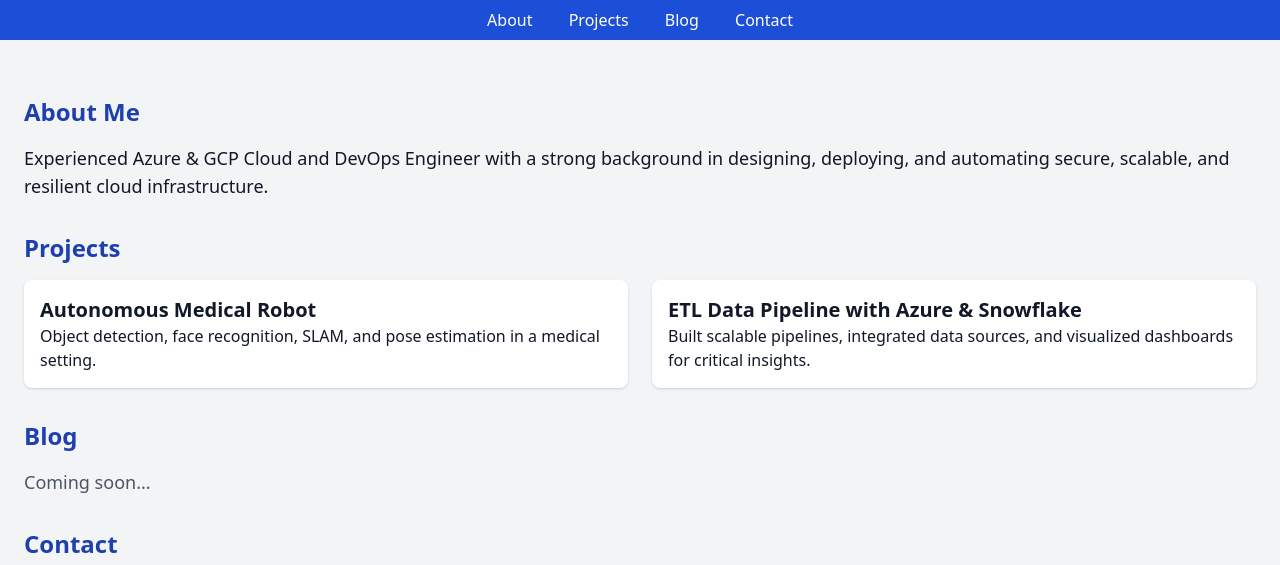
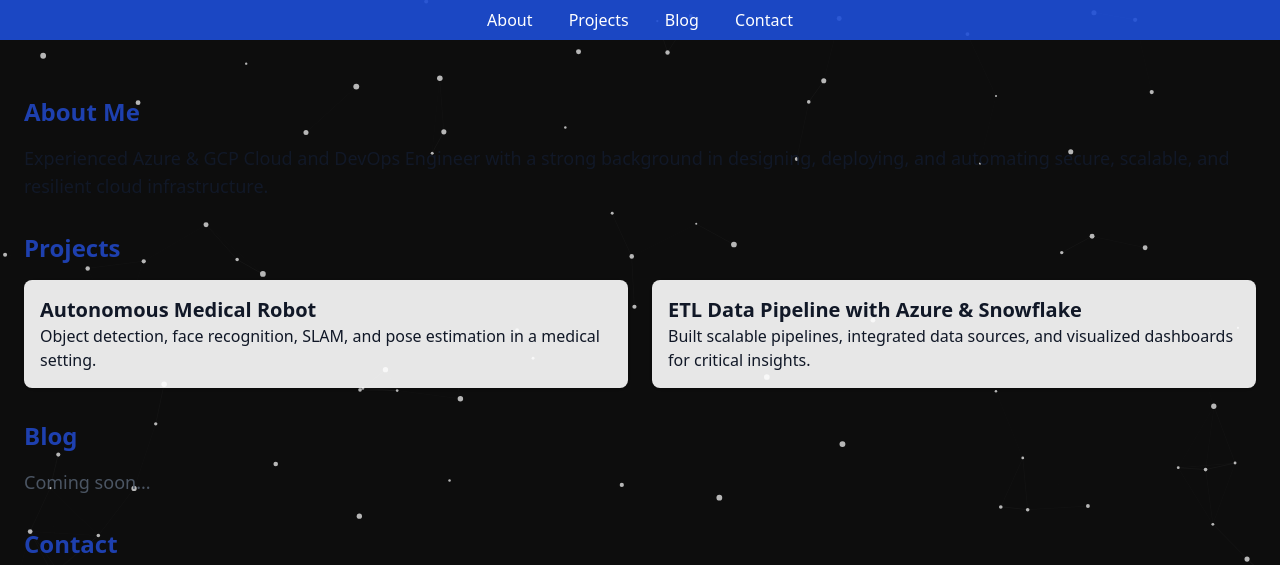
Before and after one commit to bhargavtharun/bhargsvportfolio, a plain HTML site: page index.html in a window 1280 px wide. Shown: the part 96-661 px from the top of the page. Drawn offline with nearby package versions, Linux system fonts and the light colour scheme.

Commit message:
Update index.html

```diff
--- a/index.html
+++ b/index.html
@@ -4,11 +4,30 @@
   <meta charset="UTF-8" />
   <meta name="viewport" content="width=device-width, initial-scale=1.0"/>
   <title>Bhargav Tharun | Cloud & DevOps Engineer</title>
-  <link href="https://cdn.jsdelivr.net/npm/tailwindcss@2.2.19/dist/tailwind.min.css" rel="stylesheet">
+  <link href="https://cdn.jsdelivr.net/npm/tailwindcss@2.2.19/dist/tailwind.min.css" rel="stylesheet" />
   <script src="https://kit.fontawesome.com/a076d05399.js" crossorigin="anonymous"></script>
+  <style>
+    /* Canvas full screen behind content */
+    #bgCanvas {
+      position: fixed;
+      top: 0;
+      left: 0;
+      width: 100vw;
+      height: 100vh;
+      z-index: -1;
+      background: #0d0d0d; /* dark background behind canvas */
+    }
+    /* Ensure body background is transparent for canvas to show */
+    body {
+      background: transparent;
+      color: #111827; /* Tailwind's gray-900 fallback */
+    }
+  </style>
 </head>
-<body class="bg-gray-100 text-gray-900">
-  <header class="bg-blue-900 text-white py-4 shadow-md">
+<body>
+  <canvas id="bgCanvas"></canvas>
+
+  <header class="bg-blue-900 bg-opacity-90 text-white py-4 shadow-md">
     <div class="container mx-auto flex items-center space-x-4 px-4">
       <img src="profile.jpg" alt="Bhargav Tharun" class="w-16 h-16 rounded-full border-2 border-white shadow" />
       <div>
@@ -18,15 +37,14 @@
     </div>
   </header>
 
-
-  <nav class="bg-blue-700 text-white text-center py-2 sticky top-0 z-10">
+  <nav class="bg-blue-700 bg-opacity-90 text-white text-center py-2 sticky top-0 z-10">
     <a href="#about" class="mx-4 hover:underline">About</a>
     <a href="#projects" class="mx-4 hover:underline">Projects</a>
     <a href="#blog" class="mx-4 hover:underline">Blog</a>
     <a href="#contact" class="mx-4 hover:underline">Contact</a>
   </nav>
 
-  <main class="container mx-auto p-6">
+  <main class="container mx-auto p-6 relative z-10">
     <section id="about" class="my-8">
       <h2 class="text-2xl font-semibold text-blue-800 mb-4">About Me</h2>
       <p class="text-lg">Experienced Azure & GCP Cloud and DevOps Engineer with a strong background in designing, deploying, and automating secure, scalable, and resilient cloud infrastructure.</p>
@@ -35,11 +53,11 @@
     <section id="projects" class="my-8">
       <h2 class="text-2xl font-semibold text-blue-800 mb-4">Projects</h2>
       <div class="grid md:grid-cols-2 gap-6">
-        <div class="bg-white p-4 rounded-lg shadow">
+        <div class="bg-white bg-opacity-90 p-4 rounded-lg shadow">
           <h3 class="text-xl font-bold">Autonomous Medical Robot</h3>
           <p>Object detection, face recognition, SLAM, and pose estimation in a medical setting.</p>
         </div>
-        <div class="bg-white p-4 rounded-lg shadow">
+        <div class="bg-white bg-opacity-90 p-4 rounded-lg shadow">
           <h3 class="text-xl font-bold">ETL Data Pipeline with Azure & Snowflake</h3>
           <p>Built scalable pipelines, integrated data sources, and visualized dashboards for critical insights.</p>
         </div>
@@ -60,8 +78,88 @@
     </section>
   </main>
 
-  <footer class="text-center py-4 bg-gray-200 text-sm text-gray-600">
+  <footer class="text-center py-4 bg-gray-200 text-sm text-gray-600 relative z-10">
     &copy; 2025 Bhargav Tharun. All rights reserved.
   </footer>
+
+  <script>
+    const canvas = document.getElementById('bgCanvas');
+    const ctx = canvas.getContext('2d');
+    let width, height;
+    let particles = [];
+
+    function init() {
+      resize();
+      particles = [];
+      for(let i = 0; i < 100; i++) {
+        particles.push({
+          x: Math.random() * width,
+          y: Math.random() * height,
+          vx: (Math.random() - 0.5) * 0.5,
+          vy: (Math.random() - 0.5) * 0.5,
+          size: Math.random() * 2 + 1,
+        });
+      }
+    }
+
+    function resize() {
+      width = window.innerWidth;
+      height = window.innerHeight;
+      canvas.width = width;
+      canvas.height = height;
+    }
+
+    function draw() {
+      ctx.clearRect(0, 0, width, height);
+
+      // Draw particles
+      ctx.fillStyle = 'rgba(255, 255, 255, 0.7)';
+      particles.forEach(p => {
+        ctx.beginPath();
+        ctx.arc(p.x, p.y, p.size, 0, Math.PI * 2);
+        ctx.fill();
+
+        // Move particles
+        p.x += p.vx;
+        p.y += p.vy;
+
+        // Wrap around screen edges
+        if(p.x < 0) p.x = width;
+        if(p.x > width) p.x = 0;
+        if(p.y < 0) p.y = height;
+        if(p.y > height) p.y = 0;
+      });
+
+      // Draw connecting lines if close enough
+      ctx.strokeStyle = 'rgba(255, 255, 255, 0.1)';
+      for(let i = 0; i < particles.length; i++) {
+        for(let j = i + 1; j < particles.length; j++) {
+          let dx = particles[i].x - particles[j].x;
+          let dy = particles[i].y - particles[j].y;
+          let dist = Math.sqrt(dx*dx + dy*dy);
+          if(dist < 100) {
+            ctx.lineWidth = (1 - dist / 100) * 0.5;
+            ctx.beginPath();
+            ctx.moveTo(particles[i].x, particles[i].y);
+            ctx.lineTo(particles[j].x, particles[j].y);
+            ctx.stroke();
+          }
+        }
+      }
+    }
+
+    function animate() {
+      draw();
+      requestAnimationFrame(animate);
+    }
+
+    window.addEventListener('resize', () => {
+      resize();
+      init();
+    });
+
+    init();
+    animate();
+  </script>
 </body>
 </html>
```
Lines whose indentation alone changed are shown as unchanged.
